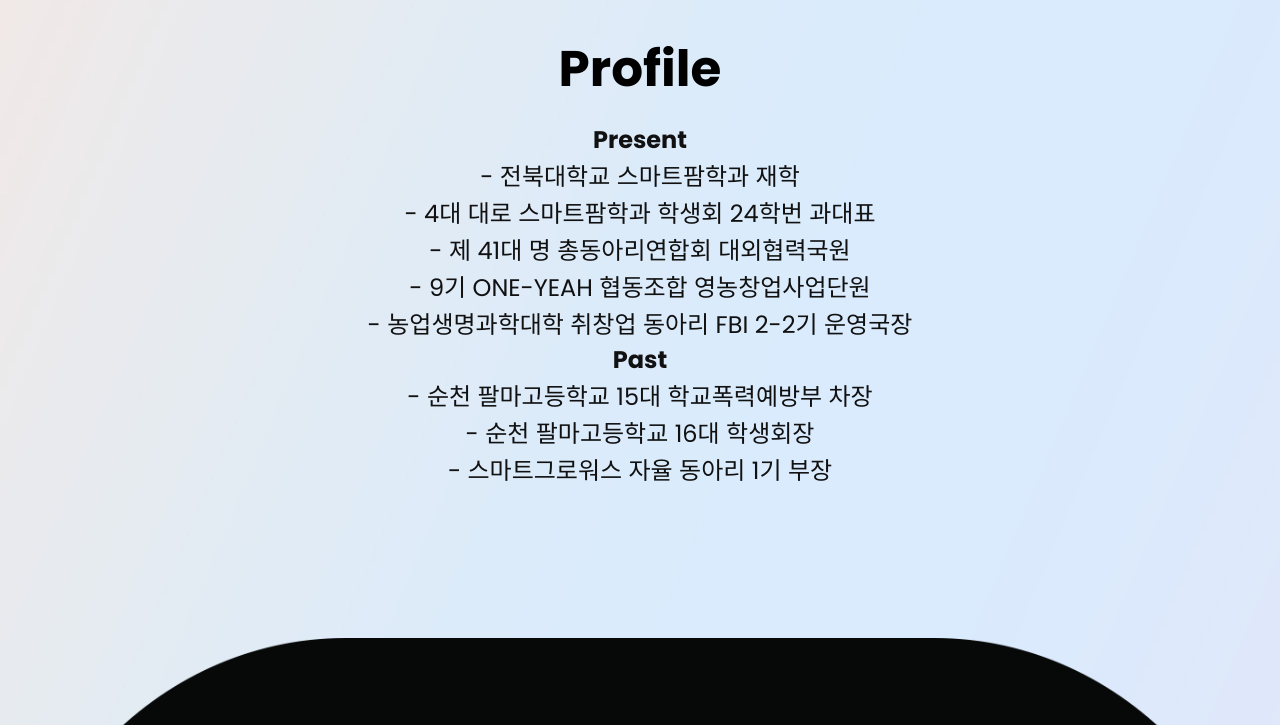
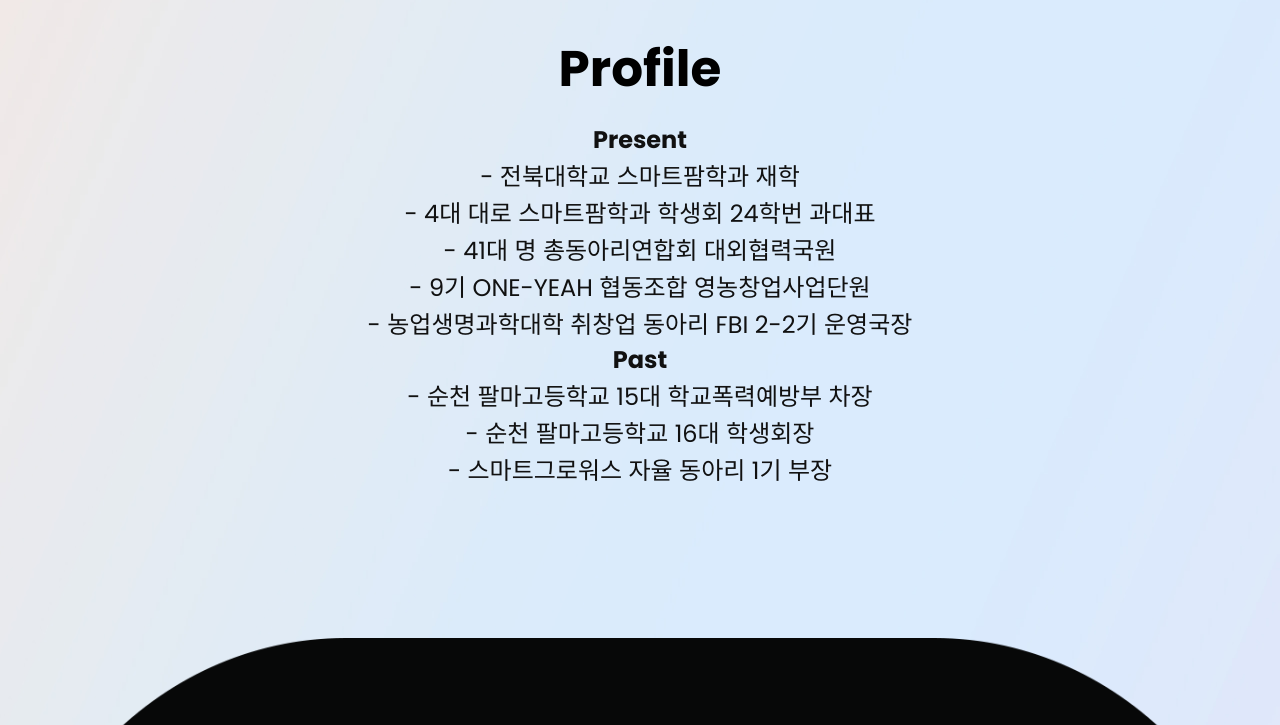
Before and after one commit to minsfarm/homepage, a plain HTML site: page tranner.html in a window 1280 px wide. Shown: the part 1100-1825 px from the top of the page. Drawn offline with Linux system fonts and the light colour scheme.

Commit message:
Update tranner.html

```diff
--- a/tranner.html
+++ b/tranner.html
@@ -101,7 +101,7 @@
                                        <h1> <b>Present</b> <br>
                                           - 전북대학교 스마트팜학과 재학<br>
                                           - 4대 대로 스마트팜학과 학생회 24학번 과대표<br>
-                                          - 제 41대 명 총동아리연합회 대외협력국원<br>
+                                          - 41대 명 총동아리연합회 대외협력국원<br>
                                           - 9기 ONE-YEAH 협동조합 영농창업사업단원<br>
                                           - 농업생명과학대학 취창업 동아리 FBI 2-2기 운영국장<br>
                                           <b>Past</b> <br>
```
